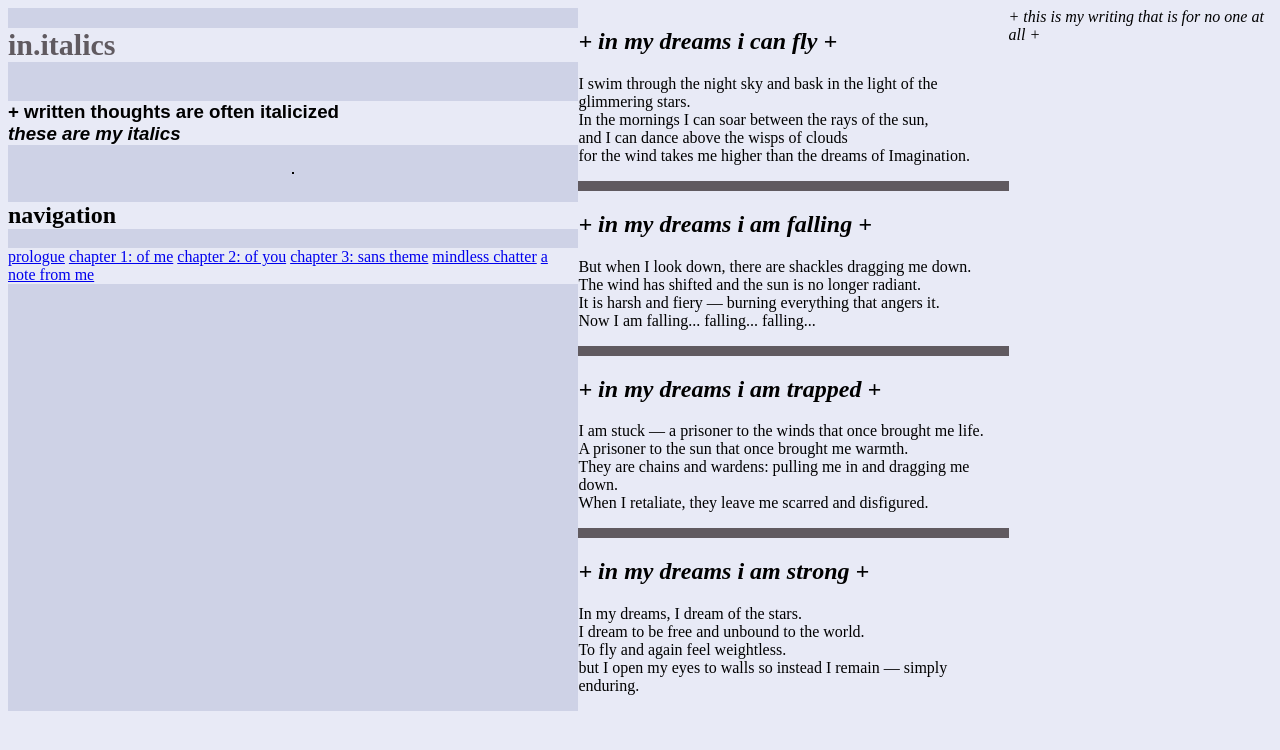
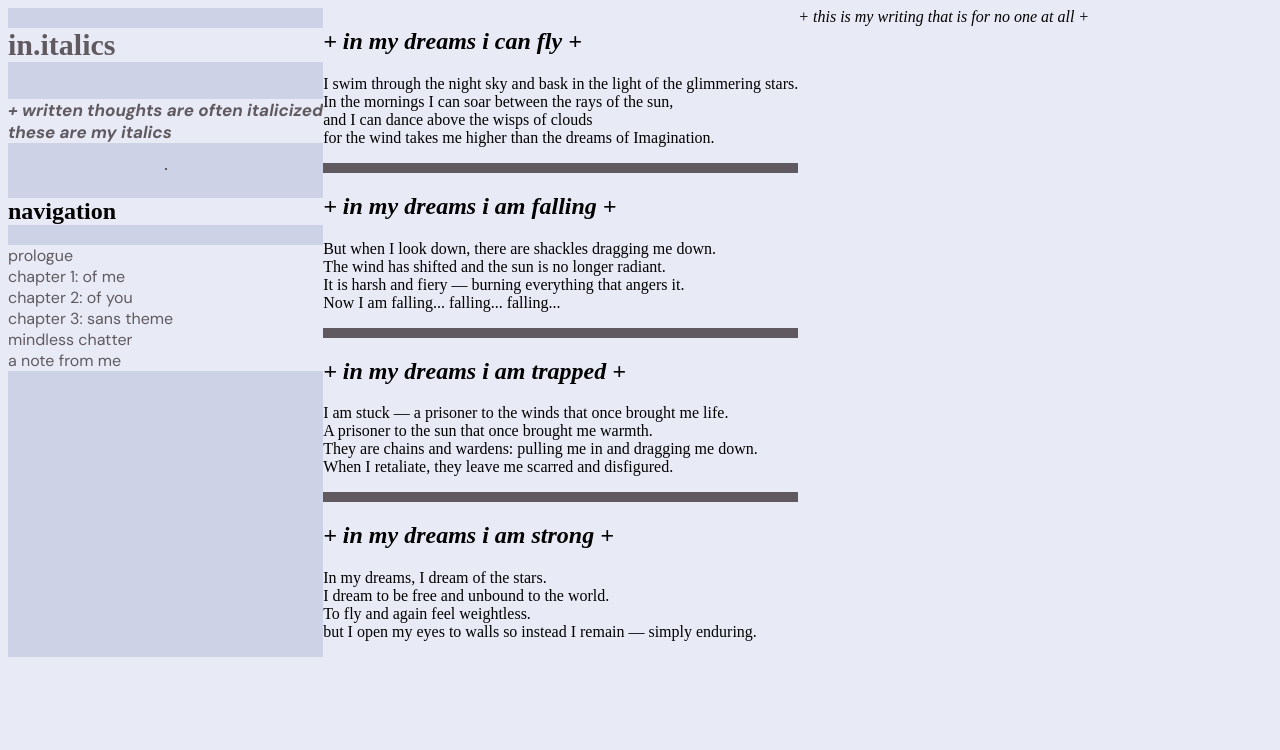
Before and after one commit to jordanpaik/italics, a plain HTML site: page prologue.html in a window 1280 px wide. Drawn offline with Linux system fonts and the light colour scheme.

Commit message:
navi css pls work 1

```diff
--- a/prologue.css
+++ b/prologue.css
@@ -19,5 +19,33 @@ h1 {
 }
 
 h3 {
-    font-family: sans-serif;
+    font-family: 'DM Sans', serif;
+    font-size: 17px;
+    font-style: italic;
+    color: #605A60;
 }
+
+nav {
+    display: flex;
+    flex-direction: column;
+}
+
+a {
+    color: #605A60;
+    font-family: 'DM Sans', serif;
+    text-decoration: none;
+}
+
+a:hover {
+    text-align: right;
+    background-color: #797D94;
+    color: #CED2E6;
+}
+
+a:active {
+    text-align: right;
+    background-color: #797D94;
+    color: #CED2E6;
+}
+
+/*end of header*/
--- a/prologue.html
+++ b/prologue.html
@@ -7,6 +7,9 @@
 	<meta name="description" content="Description here" />
 	<title>in.italics | prologue</title>
 	<link rel="stylesheet" href="prologue.css">
+    <link rel="preconnect" href="https://fonts.googleapis.com">
+    <link rel="preconnect" href="https://fonts.gstatic.com" crossorigin>
+    <link href="https://fonts.googleapis.com/css2?family=DM+Sans:ital,opsz,wght@0,9..40,100..1000;1,9..40,100..1000&display=swap" rel="stylesheet">
 </head>
 <body>
     <header>
@@ -14,7 +17,7 @@
         <h3>+ written thoughts are often italicized
             <br><em>these are my italics</em>
         </h3>
-        <hr style="border: 1px solid black;">
+        <hr style="border: 1px solid #605A60;">
         <h2>navigation</h2>
         <nav>
             <a href="#">prologue</a>
```
